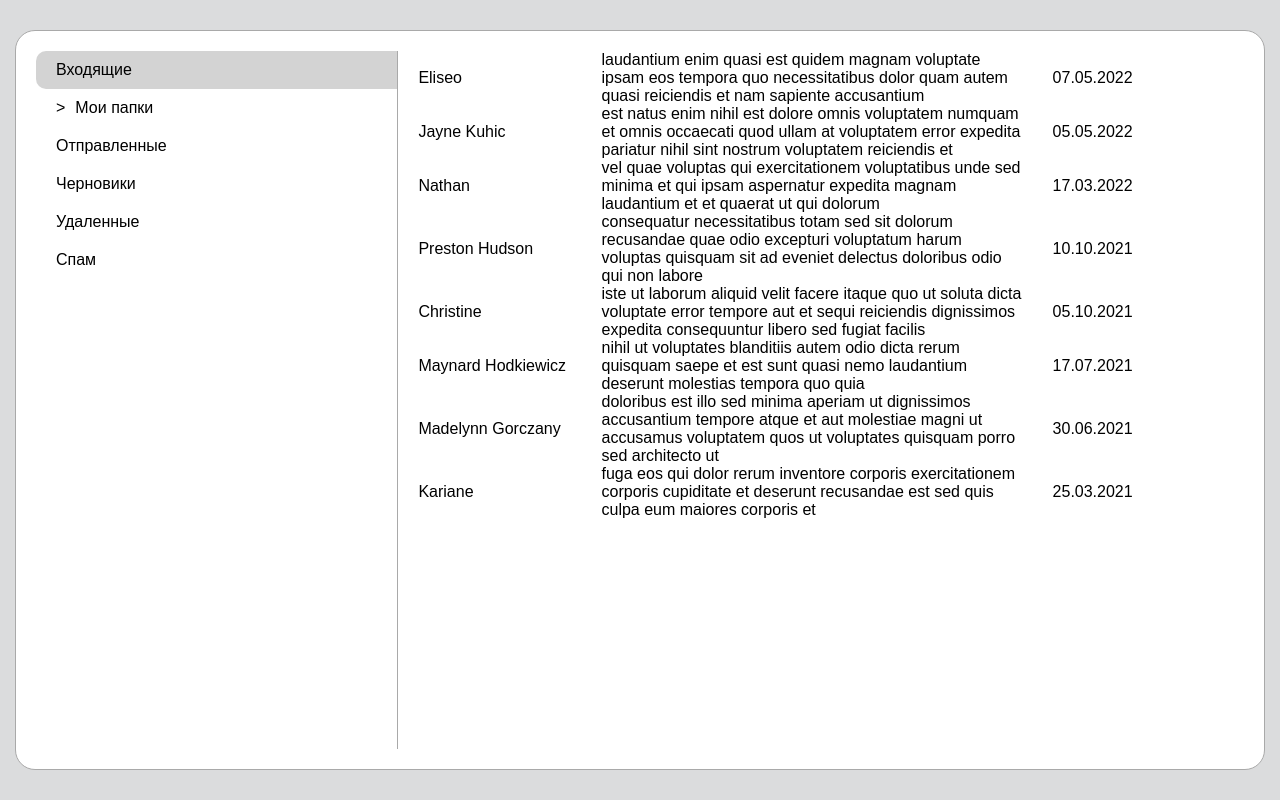
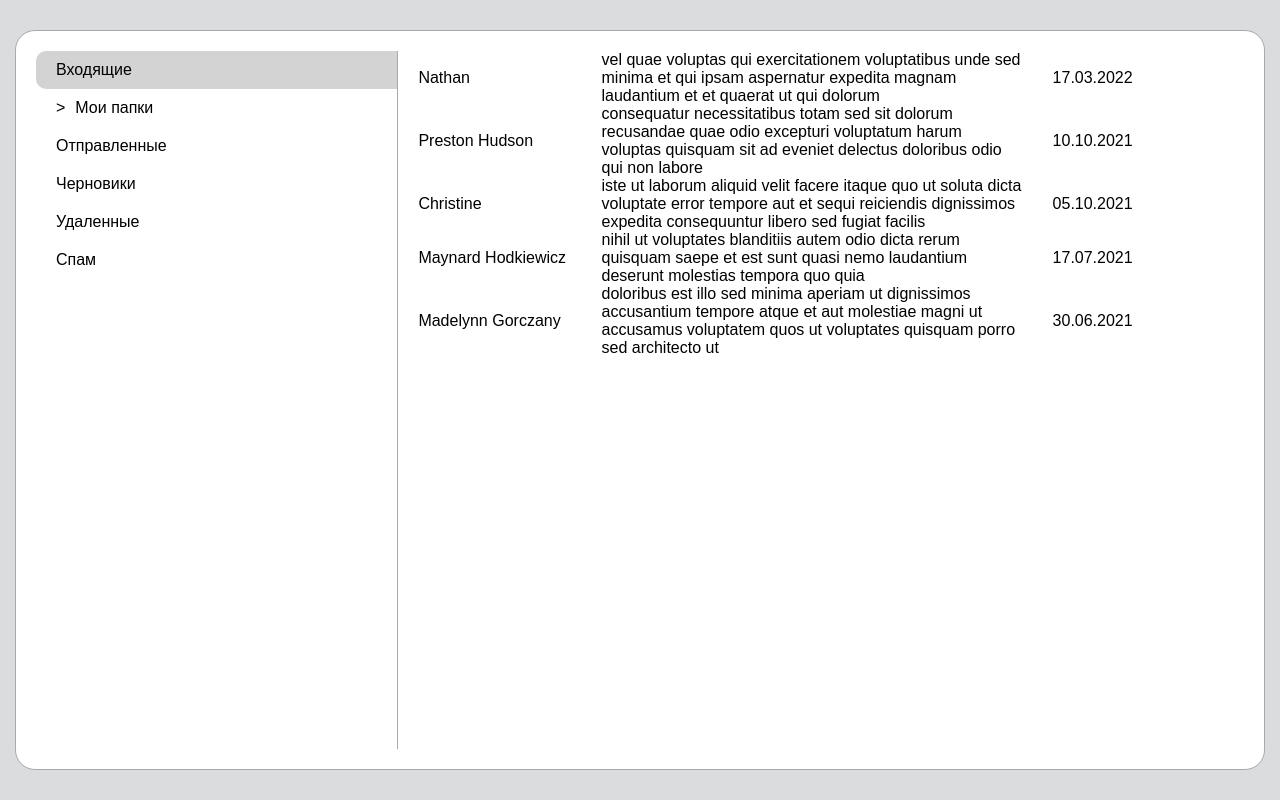
Before and after one commit to AsotikovaSvetlana/mail-box, a React (Create React App) app: page / in a window 1280 px wide. Built offline with nearby package versions, Linux system fonts and the light colour scheme.

Commit message:
update filtering messages

```diff
--- a/src/components/MailList.js
+++ b/src/components/MailList.js
@@ -18,7 +18,7 @@ const MailList = () => {
     <div className={styles.list}>
       {
         messages
-          .filter(item => item.type === activeFolder)
+          .filter(item => item.userFolder === activeFolder || (item.type === activeFolder && !item.userFolder))
           .sort((a, b) => moment(b.date) - moment(a.date))
           .map(message => (
             <MailItem
--- a/src/data/messages.js
+++ b/src/data/messages.js
@@ -5,7 +5,8 @@ export const messages = [
     email: "Eliseo@gardner.biz",
     message: "laudantium enim quasi est quidem magnam voluptate ipsam eos\ntempora quo necessitatibus\ndolor quam autem quasi\nreiciendis et nam sapiente accusantium",
     type: "inbox",
-    date: '2022-05-07'
+    date: '2022-05-07',
+    userFolder: 'Папка 1',
   },
   {
     id: 2,
@@ -13,7 +14,8 @@ export const messages = [
     email: "Jayne_Kuhic@sydney.com",
     message: "est natus enim nihil est dolore omnis voluptatem numquam\net omnis occaecati quod ullam at\nvoluptatem error expedita pariatur\nnihil sint nostrum voluptatem reiciendis et",
     type: "inbox",
-    date: '2022-05-05'
+    date: '2022-05-05',
+    userFolder: 'Папка 2',
   },
   {
     id: 3,
@@ -101,7 +103,8 @@ export const messages = [
     email: "Kariane@jadyn.tv",
     message: "fuga eos qui dolor rerum\ninventore corporis exercitationem\ncorporis cupiditate et deserunt recusandae est sed quis culpa\neum maiores corporis et",
     type: "inbox",
-    date: '2021-03-25'
+    date: '2021-03-25',
+    userFolder: 'Папка 3',
   },
   {
     id: 14,
```
